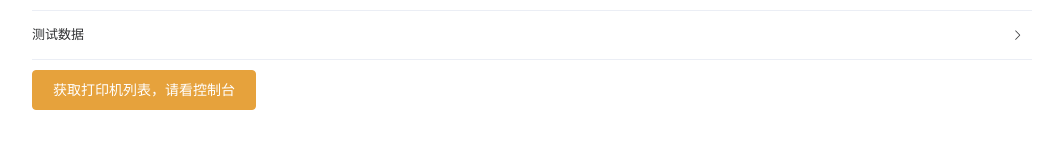
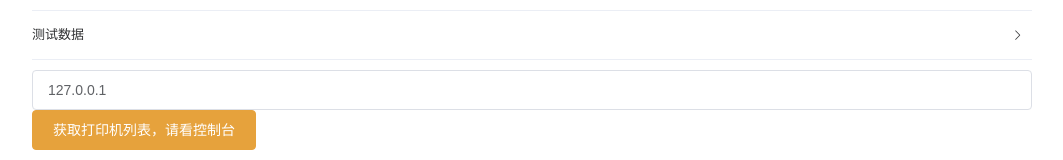
Before and after one commit to cheng365/lodop-print-designer, a Vue app: page / in a window 1280 px wide. Shown: the part 489-649 px from the top of the page, without its empty margins (108-1171 px from the left). Built offline with nearby package versions, Linux system fonts and the light colour scheme; no server answers.

Commit message:
feat：更新示例和文档

```diff
--- a/example/page/index.vue
+++ b/example/page/index.vue
@@ -126,6 +126,7 @@
       </el-collapse>
     </section>
     <div class="section">
+      <el-input v-model="url" clearable placeholder="请输入远程电脑IP，在此之前先确保远程电脑上已安装C-Lodop插件，为空时获取当前电脑上所连接的打印机"></el-input>
       <el-button type="warning" @click="getPrinters">获取打印机列表，请看控制台</el-button>
     </div>
   </div>
@@ -151,6 +152,7 @@ export default {
       value: {},
       tempList: [],
       form: defaultTemp(),
+      url: '127.0.0.1',
       rules: {
         title: { required: true, message: '请输入模板名称' },
         type: { required: true, message: '请选择模板类型' },
@@ -258,7 +260,7 @@ export default {
     },
     // 获取打印机列表
     getPrinters() {
-      this.$lodop.getPrinters().then(res=> {
+      this.$lodop.getPrinters(this.url).then(res=> {
         console.log('打印机列表--->', res);
       })
     },
```
Also changed, not shown: 1 other file (tests, documents, lock files or other folders).
